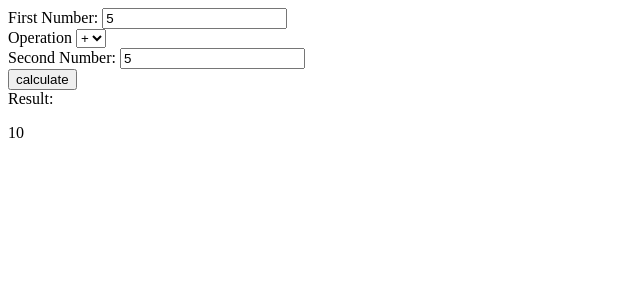
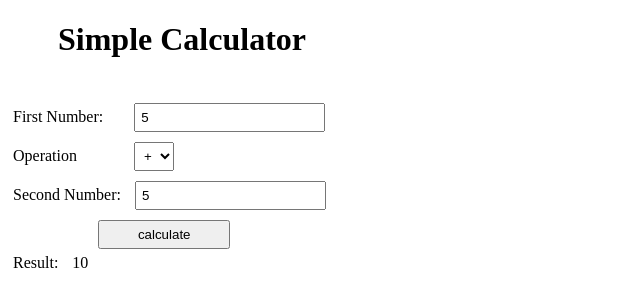
Before and after one commit to MagicSev/zweite-Klasse, a website built with Vite: page homework/2025-09-11-calculator/index.html in a window 1280 px wide. Both pictures are taken after typing "5", "5" into the empty fields and a click on the button "calculate". Shown: the whole page, without its empty margins (0-640 px from the left). Built offline with nearby package versions, Linux system fonts and the light colour scheme.

Commit message:
Added CSS and error messages

```diff
--- a/homework/2025-09-11-calculator/index.html
+++ b/homework/2025-09-11-calculator/index.html
@@ -5,15 +5,35 @@
     <meta name="viewport" content="width=device-width, initial-scale=1.0">
     <title>Startercode</title>
     <style>
-     p#operationText, p#secondText, p#firstText, p#resultText{
-        display:inline
-     }
-     i#firstNum, s#operation, i#secondNum{
-        padding-left: 20;
-     }
+        p{
+            display:inline;
+            margin:5px
+        }
+        input,button,select{
+            padding: 5px;
+            margin:5px;
+        }
+        button{
+            margin-left:90px;
+            padding-left: 3%;
+            padding-right: 3%;
+        }
+        h1{
+            font: size 25px;
+            margin-left:50px;
+        }
+        #firstNum{
+            margin-left:22px;
+        }
+        #operation{
+            margin-left:48px;
+        }
+
     </style>
 </head>
 <body>
+    <h1>Simple Calculator</h1>
+    <br>
     <p id="firstText">First Number:</p>
     <input type="number"id="firstNum" name="firstNum" placeholder="add your first number"/>
     <br>
--- a/homework/2025-09-11-calculator/src/index.ts
+++ b/homework/2025-09-11-calculator/src/index.ts
@@ -1,17 +1,26 @@
-const result = document.getElementById("result") as HTMLParagraphElement;
-const calculate = document.getElementById("calculate") as HTMLButtonElement;
-const firstNum = document.getElementById("firstNum") as HTMLInputElement;
-const secondNum = document.getElementById("secondNum") as HTMLInputElement;
-const operation = document.getElementById("operation") as HTMLInputElement;
-calculate.addEventListener("click", () => {
-    if(operation.value ==="+"){
-    result.textContent = String(parseInt(firstNum.value)+parseInt(secondNum.value));
+const result = document.getElementById('result') as HTMLParagraphElement;
+const calculate = document.getElementById('calculate') as HTMLButtonElement;
+const firstNum = document.getElementById('firstNum') as HTMLInputElement;
+const secondNum = document.getElementById('secondNum') as HTMLInputElement;
+const operation = document.getElementById('operation') as HTMLInputElement;
+
+
+calculate.addEventListener('click', () => {
+  if (firstNum.value !== '' && secondNum.value !== '') {
+    if (operation.value === '+') {
+      result.textContent = String(parseInt(firstNum.value) + parseInt(secondNum.value));
+    } else if (operation.value === '-') {
+      result.textContent = String(parseInt(firstNum.value) - parseInt(secondNum.value));
+    } else if (operation.value === '*') {
+      result.textContent = String(parseInt(firstNum.value) * parseInt(secondNum.value));
+    } else if (operation.value === '/') {
+      if (secondNum.value === '0') {
+        result.textContent = "You can't divide by Zero!";
+        return;
+      }
+      result.textContent = String(parseInt(firstNum.value) / parseInt(secondNum.value));
     }
-        else if(operation.value ==="-"){
-    result.textContent = String(parseInt(firstNum.value)-parseInt(secondNum.value));
-    }    else if(operation.value ==="*"){
-    result.textContent = String(parseInt(firstNum.value)*parseInt(secondNum.value));
-    }    else if(operation.value ==="/"){
-    result.textContent = String(parseInt(firstNum.value)/parseInt(secondNum.value));
-    }
-})
+  }else{
+    result.textContent = "Please fill in the numbers!";
+  }
+});
```
